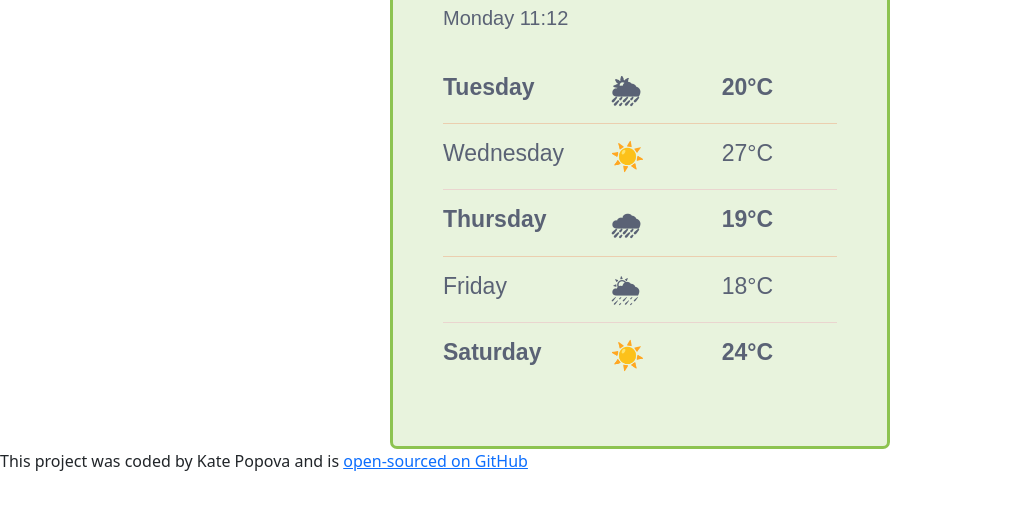
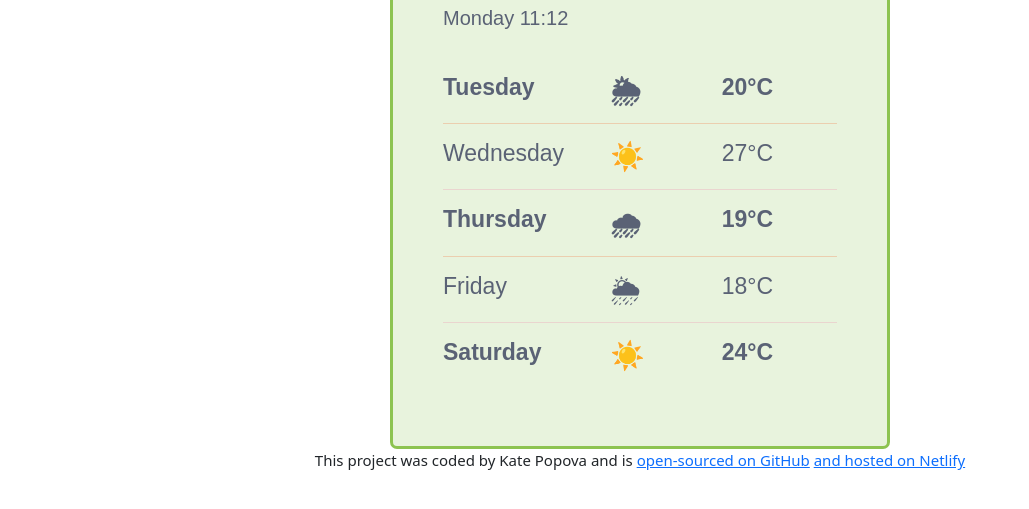
Before and after one commit to popovakate/my-weather-app1, a plain HTML site: page index.html in a window 1280 px wide. Shown: the part 265-774 px from the top of the page, without its empty margins (0-1029 px from the left). Drawn offline with nearby package versions, Linux system fonts and the light colour scheme.

Commit message:
added link to Netlify

```diff
--- a/index.html
+++ b/index.html
@@ -75,6 +75,9 @@
       <a href="https://github.com/popovakate/my-weather-app1" target="_blank"
         >open-sourced on GitHub</a
       >
+      <a href="https://stirring-crumble-291362.netlify.app" targer="_blank"
+        >and hosted on Netlify</a
+      >
     </p>
   </body>
 </html>
--- a/style.css
+++ b/style.css
@@ -59,3 +59,7 @@ hr {
   padding: 0px 12px 0px 40px;
   font-size: larger;
 }
+p {
+  text-align: center;
+  font-size: 15px;
+}
```
